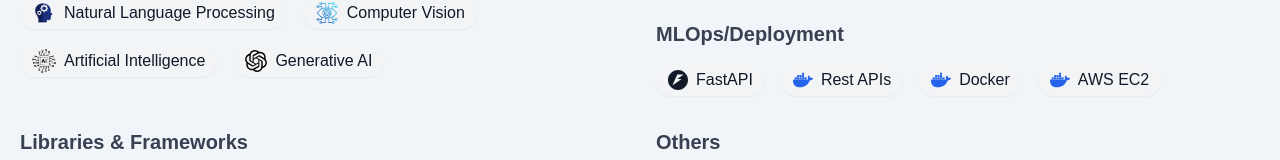
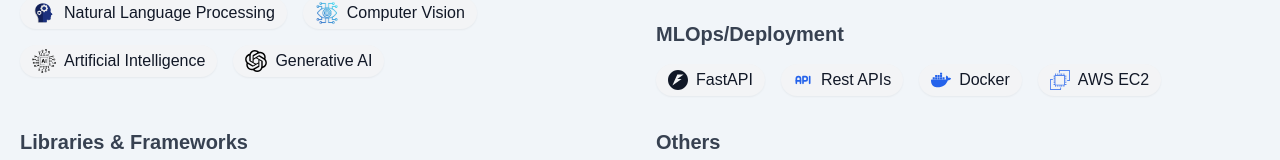
Before and after one commit to Mahir-Uddin0/portfolio_website, a Next.js app: page / in a window 1280 px wide. Shown: the part 855-1015 px from the top of the page. Built offline with nearby package versions, Linux system fonts and the light colour scheme.

Commit message:
fixed skills logo

```diff
--- a/components/Skills.js
+++ b/components/Skills.js
@@ -1,7 +1,8 @@
 import Image from "next/image";
 import { FaPython, FaJsSquare, FaHtml5, FaCss3Alt, FaLinux, FaDatabase } from "react-icons/fa";
-import { SiTensorflow, SiC, SiPytorch, SiNumpy, SiMysql, SiPandas, SiDocker, SiGit, SiKubernetes, SiFastapi } from "react-icons/si";
+import { SiTensorflow, SiC, SiPytorch, SiNumpy, SiMysql, SiPandas, SiDocker, SiGit, SiKubernetes, SiFastapi, SiAmazonec2 } from "react-icons/si";
 import { FaProjectDiagram, FaLanguage, FaRegImage, FaCamera } from "react-icons/fa";
+import { TbApi } from "react-icons/tb";
 
 
 export default function Skills() {
@@ -39,9 +40,9 @@ export default function Skills() {
           <h3 className="text-xl font-semibold text-gray-700 dark:text-gray-300 mb-4">MLOps/Deployment</h3>
           <div className="flex flex-wrap gap-4">
             <span className="flex items-center gap-2 bg-gray-100 dark:bg-gray-800 text-gray-900 dark:text-gray-200 px-3 py-1 rounded-full shadow-sm hover:bg-gray-200 dark:hover:bg-gray-700 transition"><SiFastapi className="text-xl" /> FastAPI</span>
-            <span className="flex items-center gap-2 bg-gray-100 dark:bg-gray-800 text-gray-900 dark:text-gray-200 px-3 py-1 rounded-full shadow-sm hover:bg-gray-200 dark:hover:bg-gray-700 transition"><SiDocker className="text-blue-600 text-xl" /> Rest APIs</span>
+            <span className="flex items-center gap-2 bg-gray-100 dark:bg-gray-800 text-gray-900 dark:text-gray-200 px-3 py-1 rounded-full shadow-sm hover:bg-gray-200 dark:hover:bg-gray-700 transition"><TbApi className="text-blue-600 text-xl" /> Rest APIs</span>
             <span className="flex items-center gap-2 bg-gray-100 dark:bg-gray-800 text-gray-900 dark:text-gray-200 px-3 py-1 rounded-full shadow-sm hover:bg-gray-200 dark:hover:bg-gray-700 transition"><SiDocker className="text-blue-600 text-xl" /> Docker</span>
-            <span className="flex items-center gap-2 bg-gray-100 dark:bg-gray-800 text-gray-900 dark:text-gray-200 px-3 py-1 rounded-full shadow-sm hover:bg-gray-200 dark:hover:bg-gray-700 transition"><SiDocker className="text-blue-600 text-xl" /> AWS EC2</span>
+            <span className="flex items-center gap-2 bg-gray-100 dark:bg-gray-800 text-gray-900 dark:text-gray-200 px-3 py-1 rounded-full shadow-sm hover:bg-gray-200 dark:hover:bg-gray-700 transition"><SiAmazonec2 className="text-blue-600 text-xl" /> AWS EC2</span>
           </div>
           </div>
         </div>
```
